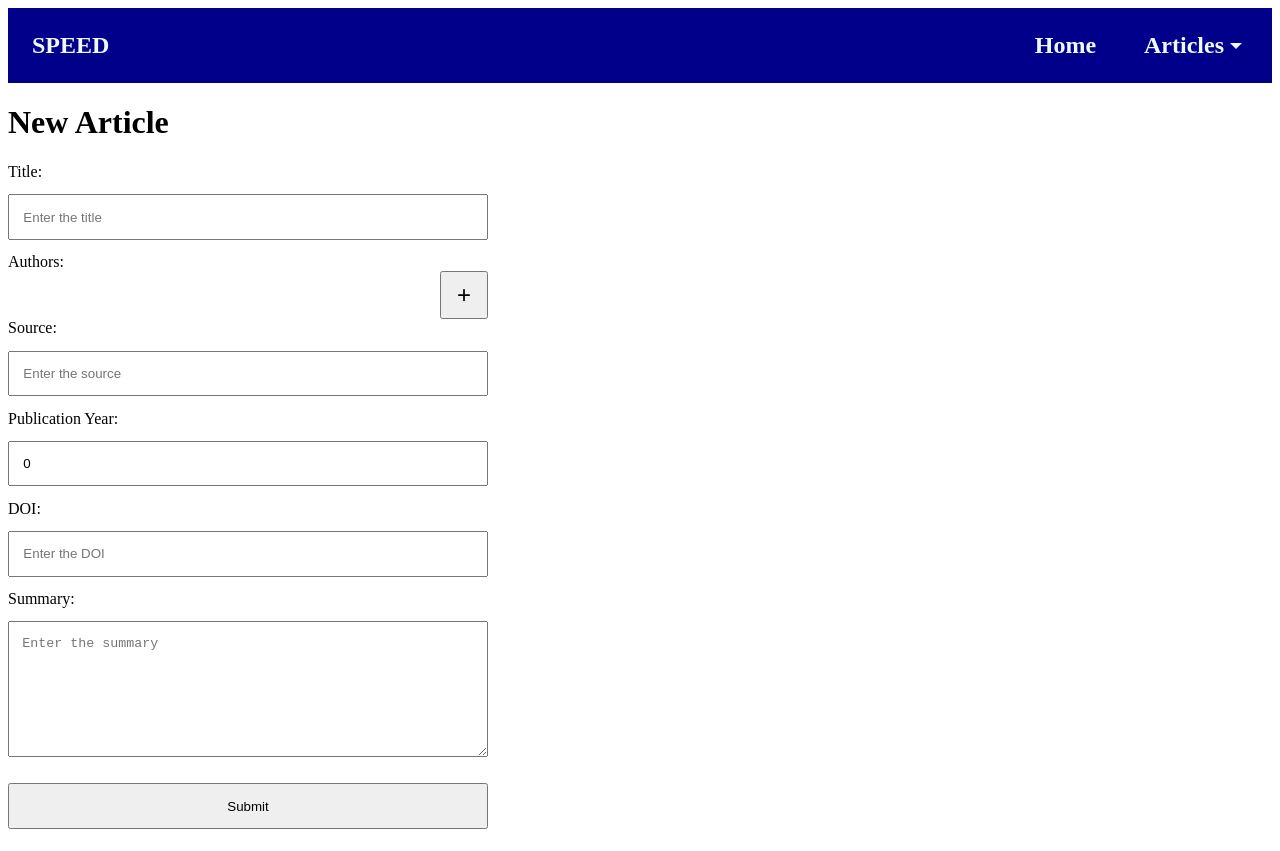
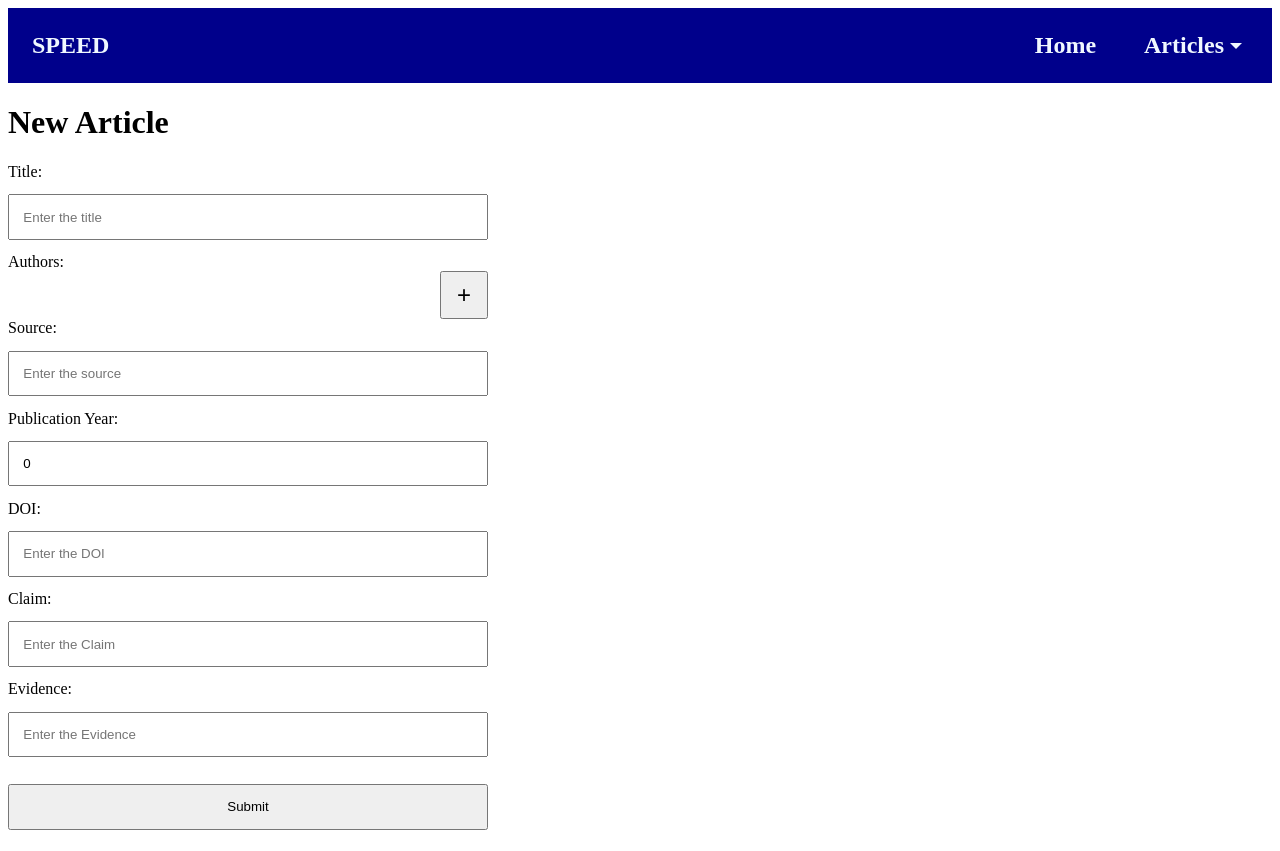
Before and after one commit to HazeemHussain/Assignment-1B, a Next.js app in the folder frontend/: page /articles/new in a window 1280 px wide. Built offline with nearby package versions, Linux system fonts and the light colour scheme.

Commit message:
Added the search feature

```diff
--- a/frontend/src/pages/articles/new.tsx
+++ b/frontend/src/pages/articles/new.tsx
@@ -10,6 +10,8 @@ const NewDiscussion = () => {
   const [source, setSource] = useState("");
   const [pubYear, setPubYear] = useState<number>(0);
   const [doi, setDoi] = useState("");
+  const [claim, setClaim] = useState("");
+  const [evidence, setEvidence] = useState("");
   const [summary, setSummary] = useState("");
   const [linkedDiscussion, setLinkedDiscussion] = useState("");
   const [errorMessage, setErrorMessage] = useState("");
@@ -26,7 +28,8 @@ const NewDiscussion = () => {
 
     //|| !source || !doi || !summary || !linkedDiscussion
     if (!title || authors.length === 0) {
-      setErrorMessage('Please enter the title of the article and author name');
+      //setErrorMessage('Please enter the title of the article and author name');
+      window.alert("Please enter the title of the article and author name")
       return;
     }
 
@@ -37,6 +40,8 @@ const NewDiscussion = () => {
       source,
       pubYear,
       doi,
+      claim,
+      evidence,
       summary,
       linkedDiscussion,
     };
@@ -48,13 +53,18 @@ const NewDiscussion = () => {
 
       setTimeout(async () => {
         // Send the form data to your backend API
-         const response = await axios.post('http://localhost:8082/api/article', formData);
+        const response = await axios.post('http://localhost:8082/api/article', formData);
 
-        console.log('Data sent successfully:', response.data);
+
+        // console.log('Data sent successfully:', response.data);
+
+        // const response = await axios.post('http://localhost:8082/api/article?moderator=true', formData);
+
+        console.log('Data sent successfully to moderator view:', response.data);
 
         // After successful submission, set "Submitted"
         setIsSuccess(true);
-       // console.log("Set isSuccess to true"); // Add this line
+        // console.log("Set isSuccess to true"); // Add this line
 
         // Reset back to "Submit" after 1 second
         setTimeout(() => {
@@ -64,12 +74,19 @@ const NewDiscussion = () => {
           setSource("");
           setPubYear(0);
           setDoi("");
-          setSummary("");
-          setLinkedDiscussion("");
+          setClaim("");
+          setEvidence("");
+
+
+          //setSummary("");
+          // setLinkedDiscussion("");
 
           // Reload the page after 1 second
           setTimeout(() => {
+
+            window.alert("Article submitted for review")
             window.location.reload();
+
           }, 200);
         }, 500);
       }, 200);
@@ -194,6 +211,33 @@ const NewDiscussion = () => {
           placeholder="Enter the DOI"
         />
 
+        <label htmlFor="Claim">Claim:</label>
+        <input
+          className={formStyles.formItem}
+          type="text"
+          name="claim"
+          id="Claim"
+          value={claim}
+          onChange={(event) => {
+            setClaim(event.target.value);
+          }}
+          placeholder="Enter the Claim"
+        />
+
+        <label htmlFor="Evidence">Evidence:</label>
+        <input
+          className={formStyles.formItem}
+          type="text"
+          name="evidence"
+          id="Evidence"
+          value={evidence}
+          onChange={(event) => {
+            setEvidence(event.target.value);
+          }}
+          placeholder="Enter the Evidence"
+        />
+
+        {/*
         <label htmlFor="summary">Summary:</label>
         <textarea
           className={formStyles.formTextArea}
@@ -202,6 +246,7 @@ const NewDiscussion = () => {
           onChange={(event) => setSummary(event.target.value)}
           placeholder="Enter the summary"
         />
+        */}
 
         <button
           className={`${formStyles.formItem} ${isSubmitting ? formStyles.animatePulse : ""
--- a/frontend/src/pages/index.tsx
+++ b/frontend/src/pages/index.tsx
@@ -51,12 +51,12 @@ const Articles: NextPage<ArticlesProps> = ({ articles }) => {
 
   return (
     <div className={styles.container}>
-      <h1>I SHOW SPEED</h1>
+      <h1>SPEED</h1>
 
       <div className={styles['centered-search-bar']}>
         <input
           type="text"
-          placeholder="Search for articles"
+          placeholder="Enter the article name or the author name"
           value={searchQuery}
           onChange={(e) => setSearchQuery(e.target.value)}
         />
```
Also changed, not shown: frontend/styles/SearchBar.module.scss (+2 -6 lines), 2 other files (tests, documents, lock files or other folders).
